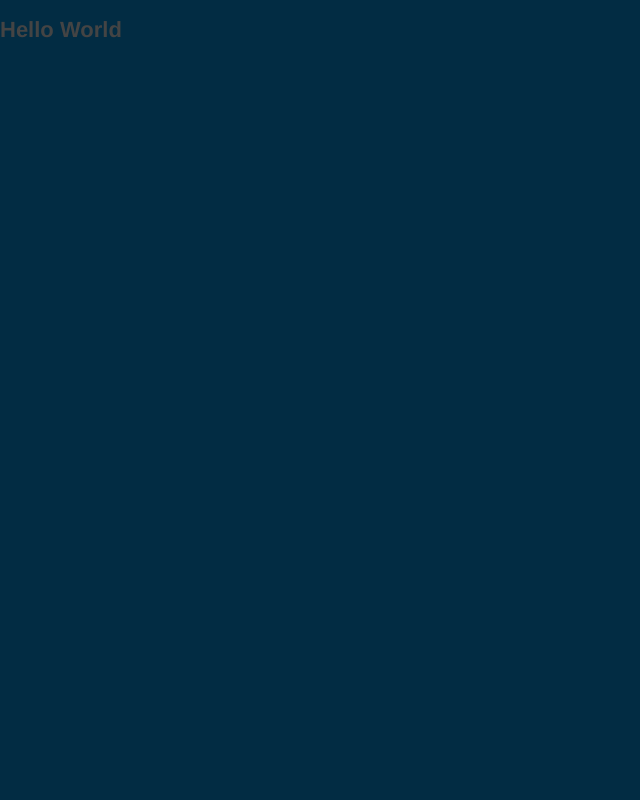
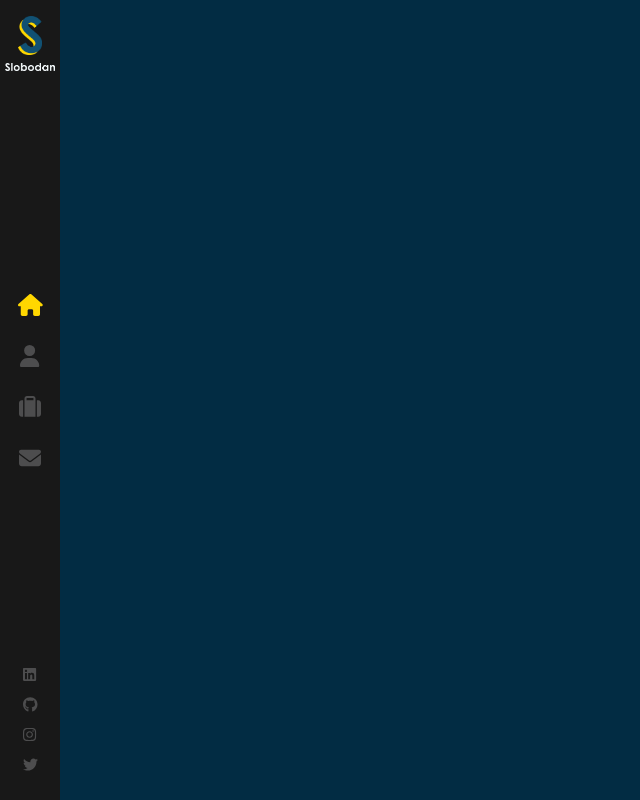
Before and after one commit to FathurAnshari/react-portofolio, a React (Create React App) app: page / in a window 1280 px wide. Shown: the whole page, without its empty margins (0-640 px from the left). Built offline with nearby package versions, Linux system fonts and the light colour scheme.

Commit message:
sidebarjs and scss

```diff
--- a/src/components/Layout/index.js
+++ b/src/components/Layout/index.js
@@ -1,9 +1,10 @@
+import Sidebar from '../Sidebar'
 import './index.scss'
 
 const Layout = () => {
   return (
     <>
-      <h1>Hello World</h1>
+      <Sidebar />
     </>
   )
 }
--- /dev/null
+++ b/src/components/Sidebar/index.js
@@ -0,0 +1,90 @@
+import './index.scss'
+import LogoS from '../../assets/images/logo-s.png'
+import LogoSubtitle from '../../assets/images/logo_sub.png'
+import { FontAwesomeIcon } from '@fortawesome/react-fontawesome'
+import {
+  faLinkedin,
+  faGithub,
+  faInstagram,
+  faTwitter,
+} from '@fortawesome/free-brands-svg-icons'
+import {
+  faHome,
+  faUser,
+  faEnvelope,
+  faSuitcase,
+} from '@fortawesome/free-solid-svg-icons'
+import { Link, NavLink } from 'react-router-dom'
+
+const Sidebar = () => {
+  return (
+    <div className="nav-bar">
+      <Link className="logo" to="/">
+        <img src={LogoS} alt="Logo" />
+        <img className="sub-logo" src={LogoSubtitle} alt="slobodan" />
+      </Link>
+      <nav>
+        <NavLink exact="true" activeclassname="active" to="/">
+          <FontAwesomeIcon icon={faHome} color="#4d4d4e" />
+        </NavLink>
+        <NavLink activeclassname="active" className="about-link" to="/about">
+          <FontAwesomeIcon icon={faUser} color="#4d4d4e" />
+        </NavLink>
+        <NavLink
+          activeclassname="active"
+          className="portfolio-link"
+          to="/portfolio"
+        >
+          <FontAwesomeIcon icon={faSuitcase} color="#4d4d4e" />
+        </NavLink>
+        <NavLink
+          activeclassname="active"
+          className="contact-link"
+          to="/contact"
+        >
+          <FontAwesomeIcon icon={faEnvelope} color="#4d4d4e" />
+        </NavLink>
+      </nav>
+      <ul>
+        <li>
+          <a
+            href="https://www.linkedin.com/in/slobodan-gaji%C4%87-006bb8b8/"
+            target="_blank"
+            rel="noreferrer"
+          >
+            <FontAwesomeIcon icon={faLinkedin} color="#4d4d4e" />
+          </a>
+        </li>
+        <li>
+          <a
+            href="https://github.com/bobangajicsm"
+            target="_blank"
+            rel="noreferrer"
+          >
+            <FontAwesomeIcon icon={faGithub} color="#4d4d4e" />
+          </a>
+        </li>
+        <li>
+          <a
+            href="https://www.instagram.com/alanshari__"
+            rel="noreferrer"
+            target="_blank"
+          >
+            <FontAwesomeIcon icon={faInstagram} color="#4d4d4e" />
+          </a>
+        </li>
+        <li>
+          <a
+            href="https://twitter.com/sialanlu_"
+            rel="noreferrer"
+            target="_blank"
+          >
+            <FontAwesomeIcon icon={faTwitter} color="#4d4d4e" />
+          </a>
+        </li>
+      </ul>
+    </div>
+  )
+}
+
+export default Sidebar
--- /dev/null
+++ b/src/components/Sidebar/index.scss
@@ -0,0 +1,130 @@
+.nav-bar {
+  background: #181818;
+  width: 60px;
+  height: 100%;
+  position: absolute;
+  top: 0;
+  z-index: 3;
+  min-height: 500px;
+
+  .logo {
+    display: block;
+    padding: 8px 0;
+
+    img {
+      display: block;
+      margin: 8px auto;
+      width: 24px;
+      height: auto;
+
+      &.sub-logo {
+        width: 50px;
+      }
+    }
+  }
+
+  nav {
+    display: block;
+    text-align: center;
+    position: absolute;
+    height: 210px;
+    top: 50%;
+    margin-top: -120px;
+    width: 100%;
+
+    a {
+      font-size: 22px;
+      color: #4d4d4e;
+      display: block;
+      line-height: 51px;
+      height: 51px;
+      position: relative;
+      text-decoration: none;
+
+      i {
+        transition: all 0.3s ease-out;
+      }
+
+      &:hover {
+        color: #ffd700;
+
+        svg {
+          opacity: 0;
+        }
+
+        &:after {
+          opacity: 1;
+        }
+      }
+
+      &:after {
+        content: '';
+        font-size: 9px;
+        letter-spacing: 2px;
+        position: absolute;
+        bottom: 0;
+        display: block;
+        width: 100%;
+        text-align: center;
+        opacity: 0;
+        -webkit-transition: all 0.3s ease-out;
+        transition: all 0.3s ease-out;
+      }
+
+      &:first-child {
+        &:after {
+          content: 'HOME';
+        }
+      }
+    }
+
+    a.about-link {
+      &:after {
+        content: 'ABOUT';
+      }
+    }
+
+    a.contact-link {
+      &:after {
+        content: 'CONTACT';
+      }
+    }
+
+    a.portfolio-link {
+      &:after {
+        content: 'PORTFOLIO';
+      }
+    }
+
+    a.active {
+      svg {
+        color: #ffd700;
+      }
+    }
+  }
+
+  ul {
+    position: absolute;
+    bottom: 20px;
+    width: 100%;
+    display: block;
+    padding: 0;
+    list-style: none;
+    text-align: center;
+    margin: 0;
+
+    li {
+      a {
+        padding: 7px 0;
+        display: block;
+        font-size: 15px;
+        line-height: 16px;
+        color: #4d4d4e;
+
+        &:hover {
+          color: #ffd700;
+        }
+      }
+    }
+  }
+}
```
